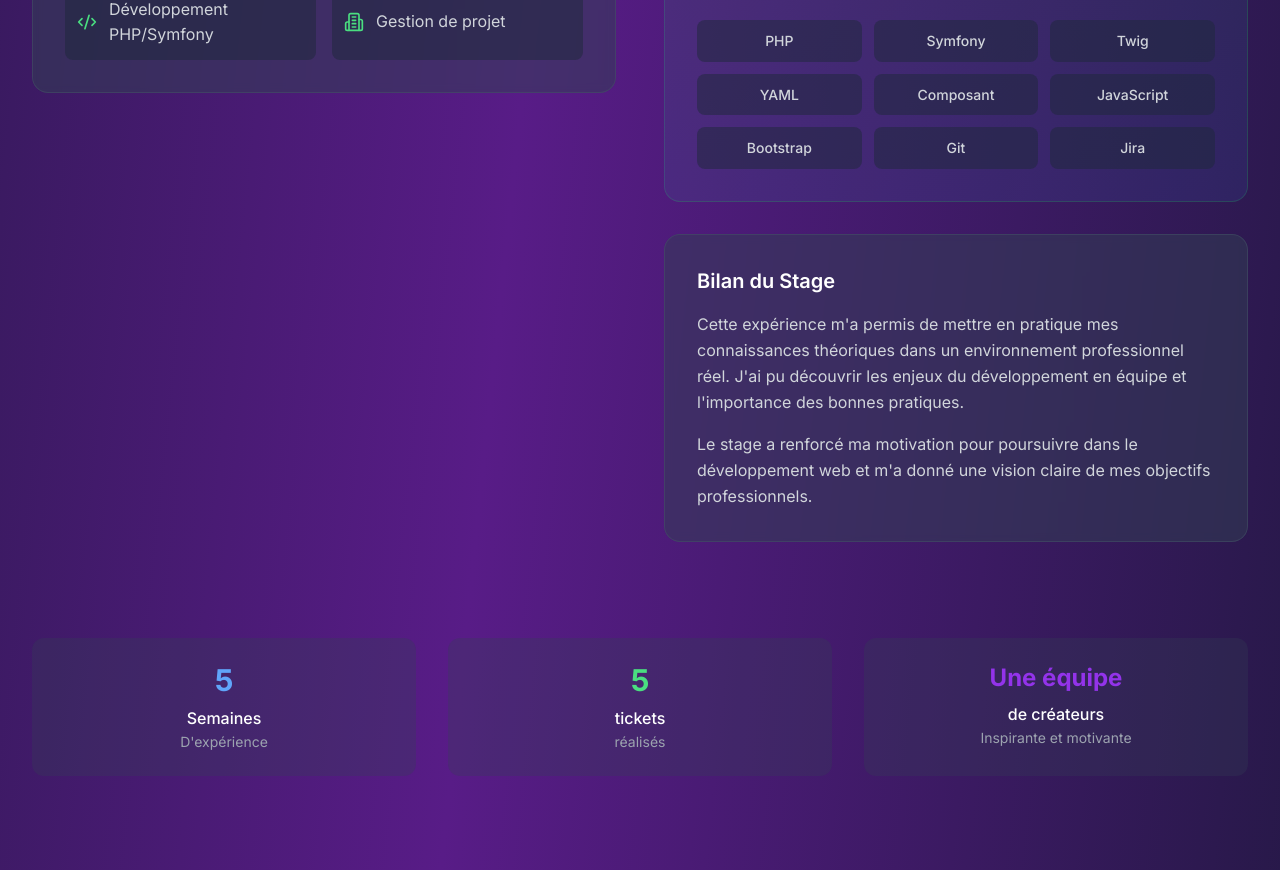
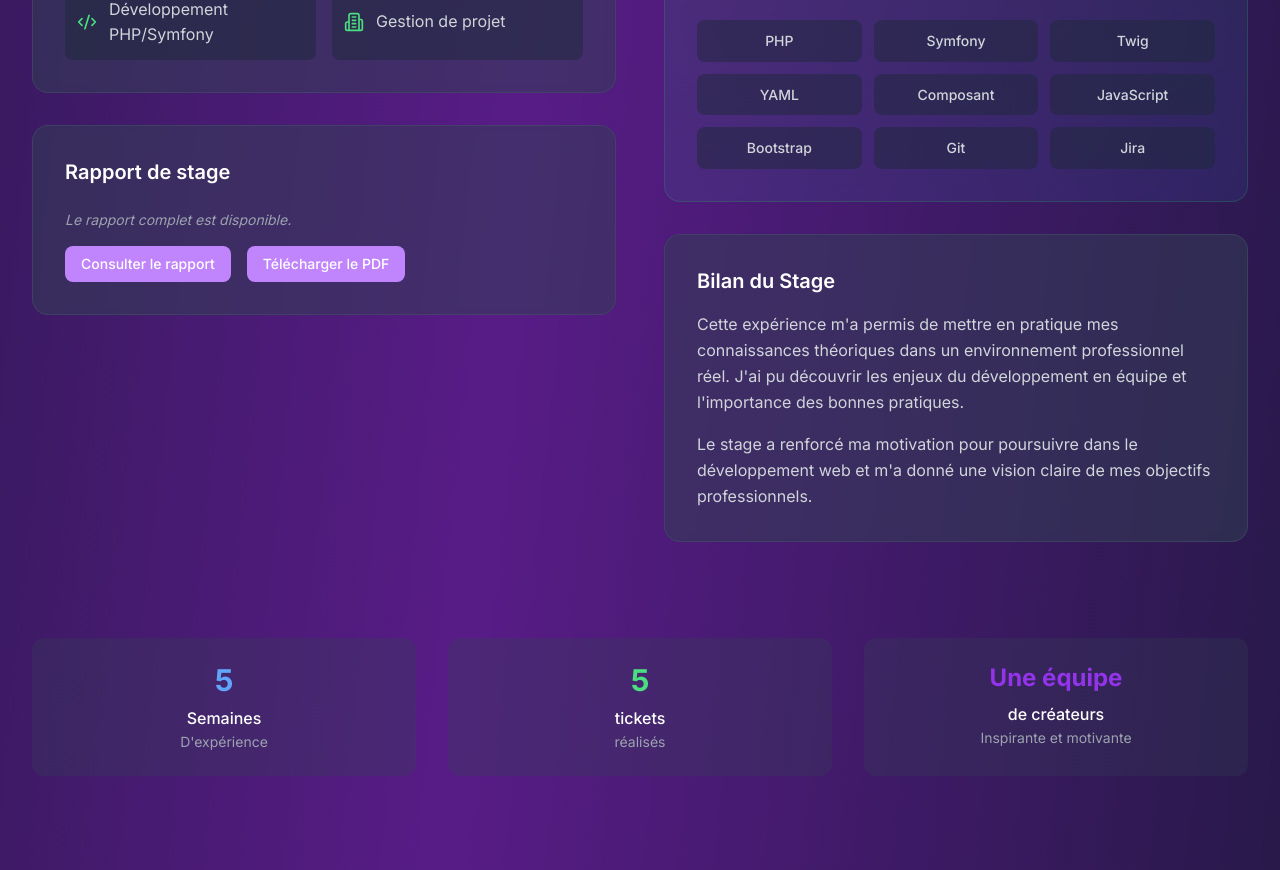
Before and after one commit to Jiane77/portfolio-bts-sio, a React (Vite) app: page / in a window 1280 px wide. Shown: the part 7100-7970 px from the top of the page. Built offline with nearby package versions, Linux system fonts and the light colour scheme.

Commit message:
Add internship report links (view and download)

```diff
--- a/src/assets/components/internship.tsx
+++ b/src/assets/components/internship.tsx
@@ -137,6 +137,30 @@ const Internship = () => {
                   ))}
                 </div>
               </div>
+                <div className="bg-slate-700/50 backdrop-blur-sm rounded-2xl p-8 border border-slate-600/50 mt-8">
+                <h4 className="text-xl font-semibold text-white mb-6">Rapport de stage</h4>
+                <p className="text-gray-400 text-sm italic mb-4">
+                  Le rapport complet est disponible.
+                </p>
+                <div className="flex flex-wrap gap-4">
+                  <a
+                    href="Bilan_Stage_Layan.pdf"
+                    target="_blank"
+                    rel="noopener noreferrer"
+                    className=" bg-purple-400 text-white px-4 py-2 rounded-lg text-sm font-medium transition"
+                  >
+                  Consulter le rapport
+                  </a>
+
+                  <a
+                    href="bilan_stage_Layan.pptx"
+                    download
+                    className=" bg-purple-400 text-white px-4 py-2 rounded-lg text-sm font-medium transition"
+                  >
+                  Télécharger le PDF
+                  </a>
+                </div>
+              </div>
             </motion.div>
 
             <motion.div variants={itemVariants} className="space-y-8">
@@ -181,6 +205,7 @@ const Internship = () => {
                   et m'a donné une vision claire de mes objectifs professionnels.
                 </p>
               </div>
+
 
             </motion.div>
           </div>
```
